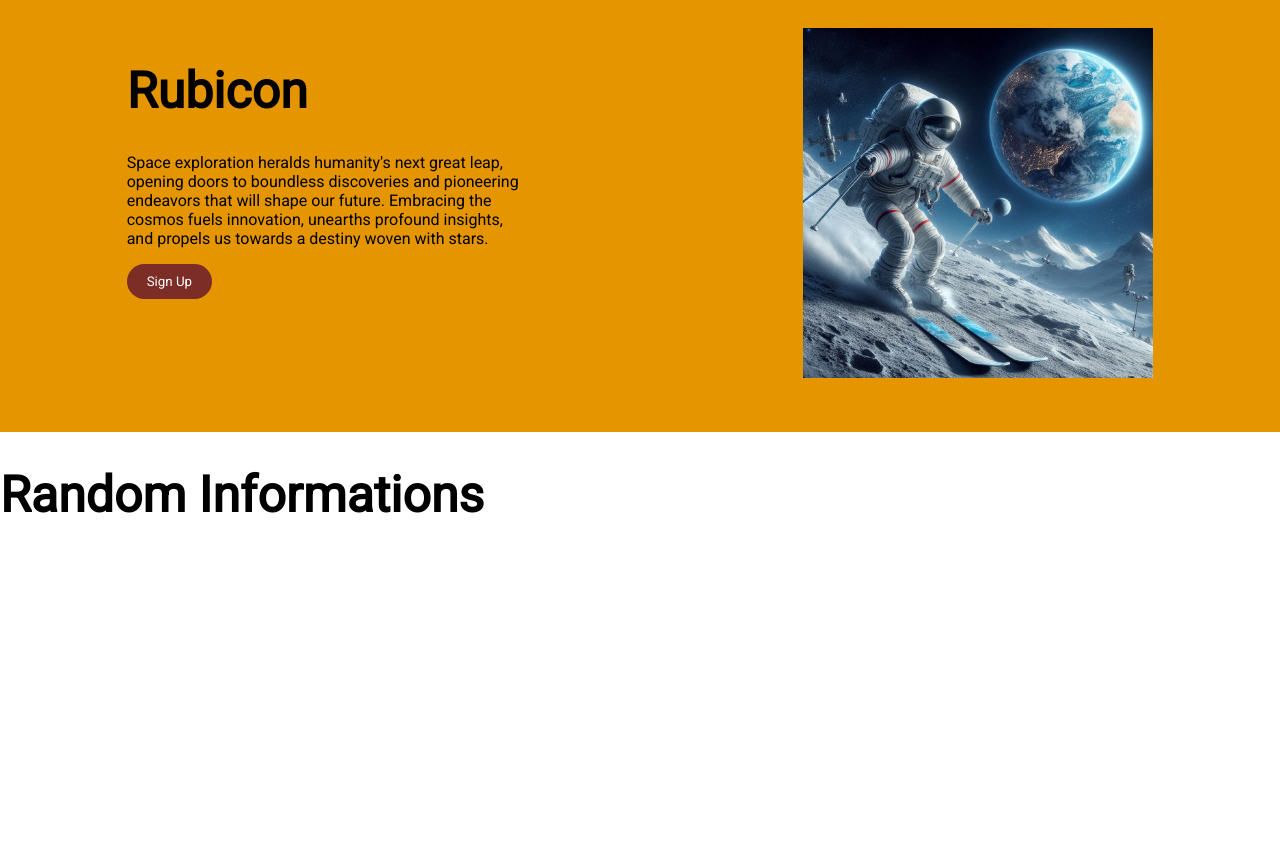
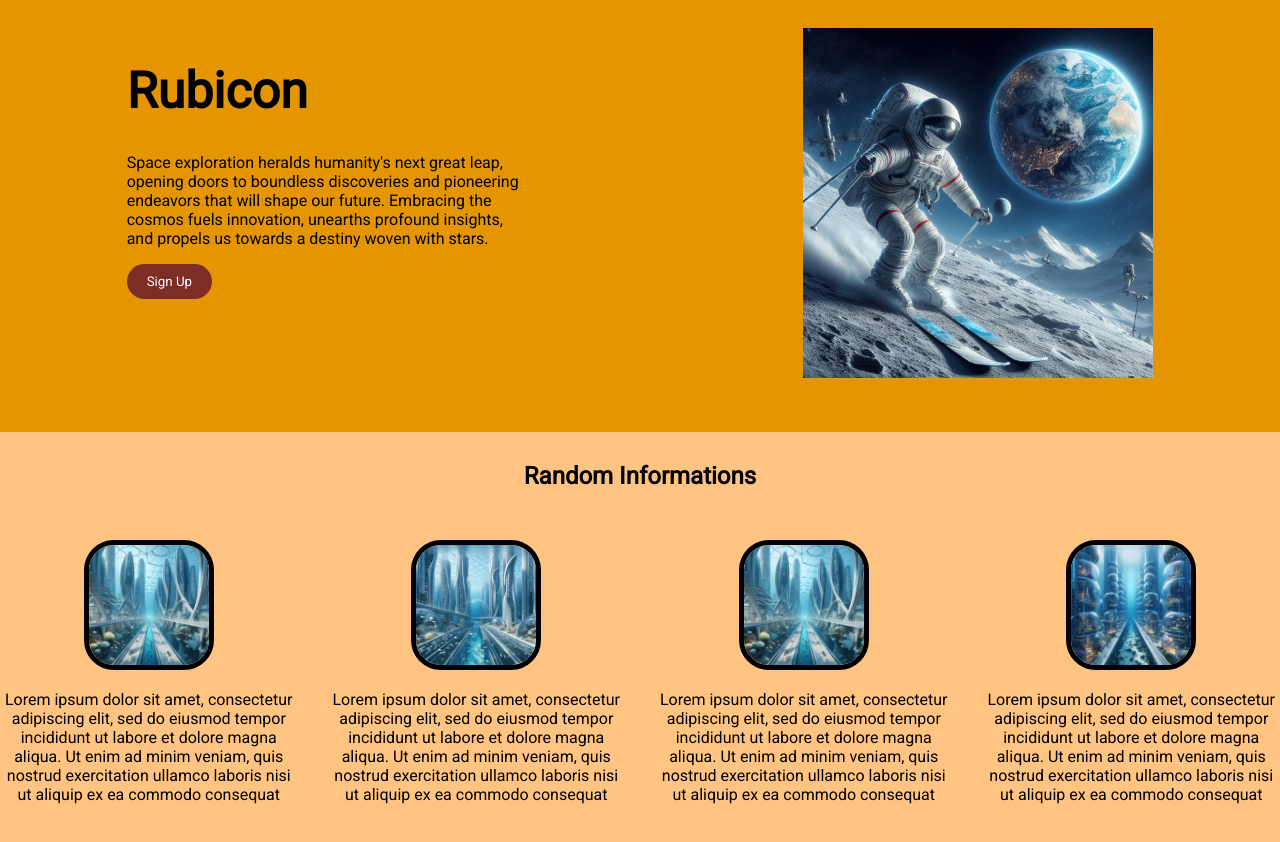
Before and after one commit to NenadN22/Landing-Page, a plain HTML site: page index.html in a window 1280 px wide. Shown: the part 162-1004 px from the top of the page. Before the commit the page ends 800 px from the top, so only its background shows below. Drawn offline with Linux system fonts and the light colour scheme.

Commit message:
Add second section with 4 cards with images and paragraphs and style it a little

```diff
--- a/index.html
+++ b/index.html
@@ -20,7 +20,7 @@
     </div>
     <div class="first-section">
         <div class="first-section-text">
-            <h1>Rubicon</h1>
+            <h1 class="Rubicon">Rubicon</h1>
             <p>
                 Space exploration heralds humanity's next great leap, opening doors to boundless discoveries and pioneering endeavors that will shape our future.
                 Embracing the cosmos fuels innovation, unearths profound insights, and propels us towards a destiny woven with stars.</p>
@@ -31,12 +31,16 @@
         </div>
     </div>
     <div class="second-section">
-        <h1>Random Informations</h1>
+        <h2>Random Informations</h2>
         <div class="cards">
-            <div class="card"></div>
-            <div class="card"></div>
-            <div class="card"></div>
-            <div class="card"></div>
+            <div class="card"><img src="images/city1.jpg" class="city-image" alt="city photo"> <p>Lorem ipsum dolor sit amet, consectetur adipiscing elit, sed do eiusmod tempor incididunt ut labore et dolore magna aliqua.
+                Ut enim ad minim veniam, quis nostrud exercitation ullamco laboris nisi ut aliquip ex ea commodo consequat</p></div>
+            <div class="card"><img src="images/city2.jpg" alt="city photo" class="city-image"><p>Lorem ipsum dolor sit amet, consectetur adipiscing elit, sed do eiusmod tempor incididunt ut labore et dolore magna aliqua.
+                Ut enim ad minim veniam, quis nostrud exercitation ullamco laboris nisi ut aliquip ex ea commodo consequat</p></div>
+            <div class="card"> <img src="images/city3.jpg" alt="city photo" class="city-image"><p>Lorem ipsum dolor sit amet, consectetur adipiscing elit, sed do eiusmod tempor incididunt ut labore et dolore magna aliqua.
+                Ut enim ad minim veniam, quis nostrud exercitation ullamco laboris nisi ut aliquip ex ea commodo consequat</p></div>
+            <div class="card"> <img src="images/city4.jpg" alt="city photo" class="city-image"> <p>Lorem ipsum dolor sit amet, consectetur adipiscing elit, sed do eiusmod tempor incididunt ut labore et dolore magna aliqua.
+                Ut enim ad minim veniam, quis nostrud exercitation ullamco laboris nisi ut aliquip ex ea commodo consequat</p> </div>
         </div>
     </div>
 
--- a/style.css
+++ b/style.css
@@ -17,7 +17,7 @@ body {
 .astronaut {
     width: 350px;
 }
-h1 {
+.Rubicon {
     font-size: 50px;
 }
 .header {
@@ -55,3 +55,33 @@ a {
     color: white;
     border-radius: 30px;
 }
+.first-button:hover {
+    cursor: pointer;
+}
+.city-image {
+    width: 120px;
+}
+.card {
+    width: 350px;
+    text-align: center;
+}
+.card img {
+    border: solid 5px black;
+    border-radius: 30px;
+}
+.second-section {
+    text-align: center;
+    background-color: #FFC482;
+
+}
+.cards {
+    display: flex;
+    justify-content: center;
+    gap: 30px;
+    margin-top: 50px;
+    padding-bottom: 100px;
+}
+h2 {
+    margin: 0;
+    padding-top: 30px;
+}
```
Also changed, not shown: images/city1.jpg (added), images/city2.jpg (added), images/city3.jpg (added), images/city4.jpg (added).
